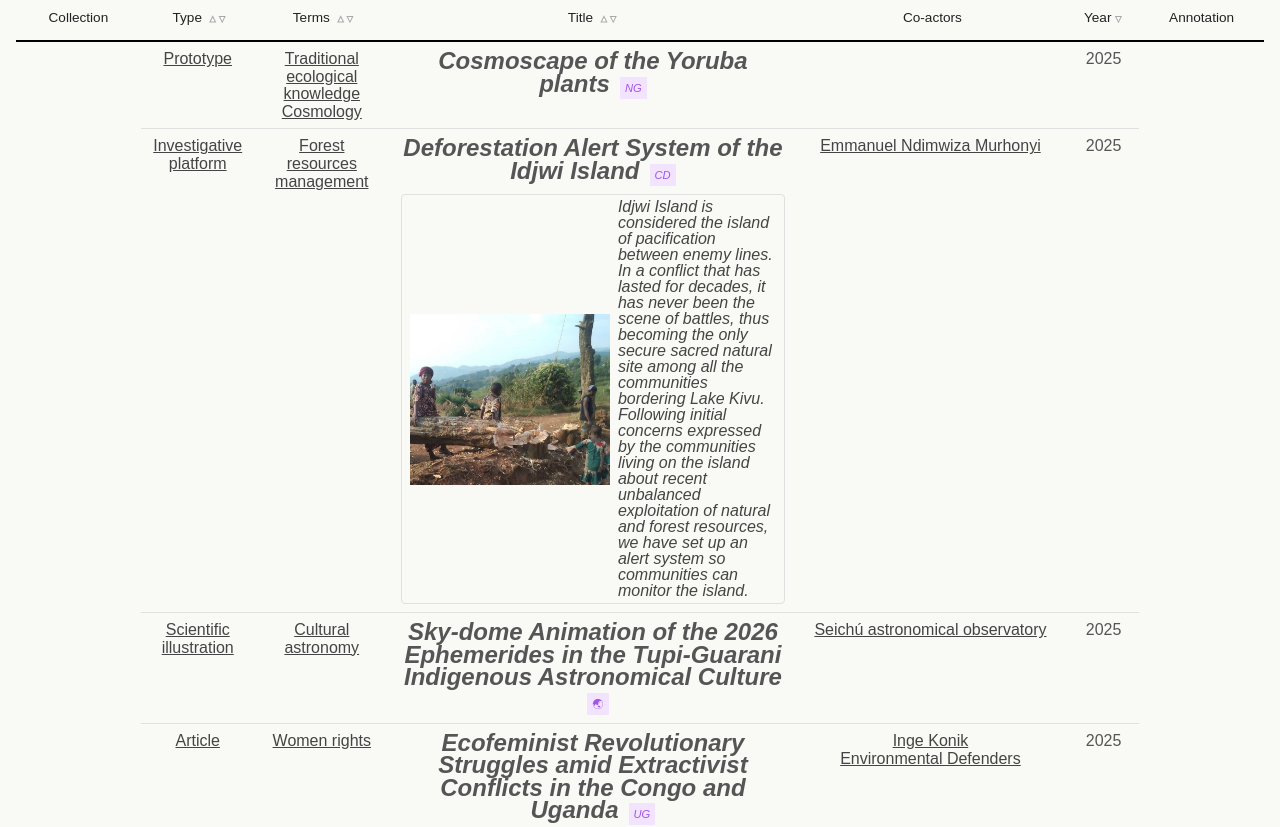
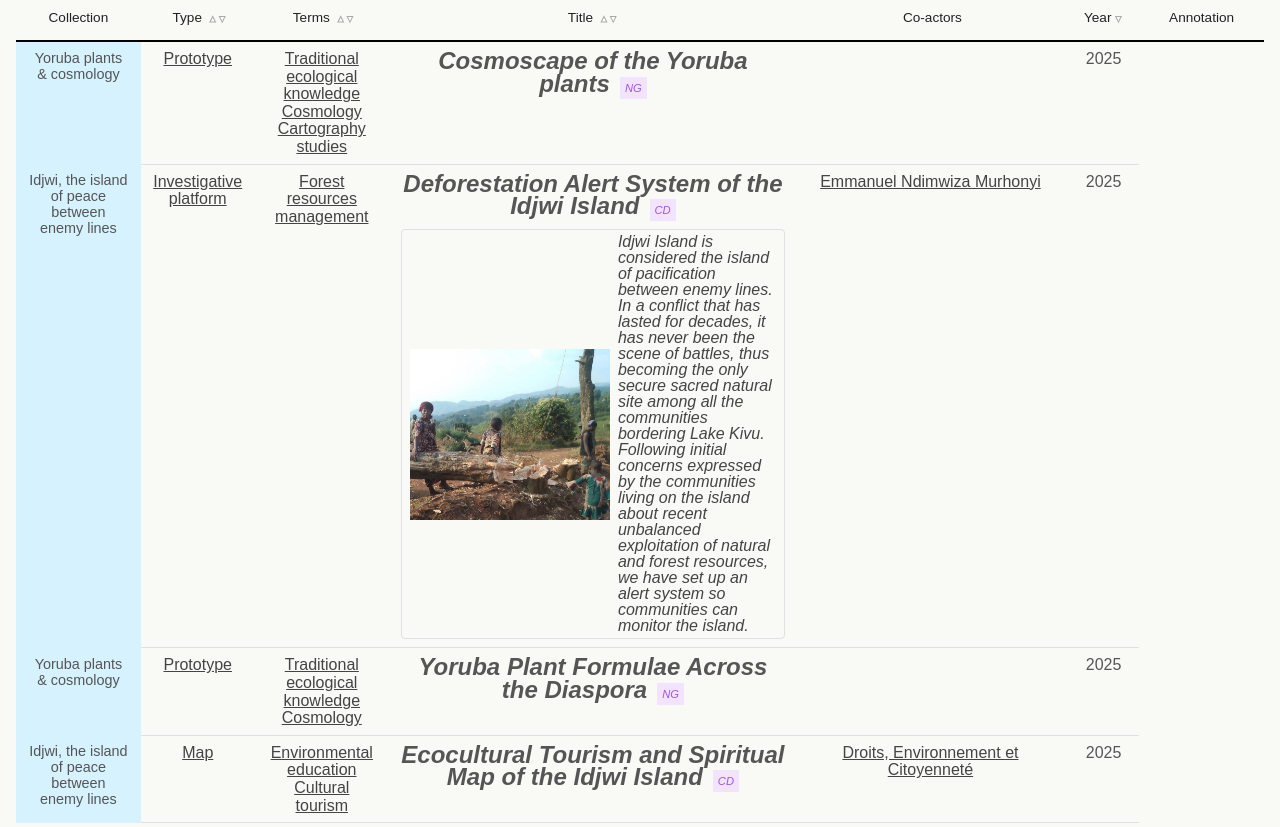
Before and after one commit to lsnmst/archive, a Svelte app: page / in a window 1280 px wide. Shown: the part 500-1327 px from the top of the page. Built offline with nearby package versions, Linux system fonts and the light colour scheme; a web font is replaced by a local one.

Commit message:
Update ADD data.js END 60

```diff
--- a/src/collection.js
+++ b/src/collection.js
@@ -1,10 +1,14 @@
 const collection = {
     "Comunidados":
-        "Comunidados is the idea, the project, the collection of maps and experiences created with Giulia Tagliente, which inspired all the others in the archive.",
+        "Comunidados is an idea, the project, the collection of maps and experiences created with Giulia Tagliente, which inspired all the others in the archive.",
     "Mapping the Void":
         "Mapping the void is a collection of exercises for practising how to map what is usually termed void in mainstream cartography: thus, even a desert, a glacier or a forest fill the map with signs and meanings.",
     "Fisherwomen of the African Lakes":
         "Fisherwomen of the African Lakes collection brings together the work and collective actions implemented together with the women's fishing communities of lake Albert and lake Kivu.",
+    "Yoruba plants & cosmology":
+        "A collection exploring traditional knowledge of Yoruba plants, outside of Western epistemology and its hegemonic influence on ethnobotanical sciences.",
+    "Idjwi, the island of peace between enemy lines":
+        "The collection dedicated to the Idjwi Island, the sacred natural site on Lake Kivu that resists the armed conflict of the African Great Lakes."
 };
 
 export default collection;
--- a/src/data.js
+++ b/src/data.js
@@ -1,15 +1,49 @@
 export default [
     {
-        id: 58,
+        id: 60,
         countrycode: "NG",
         title: "Cosmoscape of the Yoruba plants",
         url: "https://lsnmst.github.io/ewe/",
         type: "Prototype",
         languages: ["English", "Yoruba"],
         location: ["Nigeria"],
+        terms: ["Traditional ecological knowledge", "Cosmology", "Cartography studies"],
+        authors: null,
+        collection: "Yoruba plants & cosmology",
+        annotation: "",
+        year: "2025",
+        featured: "no",
+        featureImage: "",
+        featureDescription: ""
+    },
+    {
+        id: 59,
+        countrycode: "CD",
+        title: "Deforestation Alert System of the Idjwi Island",
+        url: "https://lsnmst.github.io/idjwi-alert-system/frontend/",
+        type: "Investigative platform",
+        languages: ["Français"],
+        location: ["DR Congo"],
+        terms: ["Forest resources management"],
+        authors: ["Emmanuel Ndimwiza Murhonyi"],
+        collection: "Idjwi, the island of peace between enemy lines",
+        annotation: "",
+        year: "2025",
+        featured: "yes",
+        featureImage: "/archive/images/GLAD.jpg",
+        featureDescription: "Idjwi Island is considered the island of pacification between enemy lines. In a conflict that has lasted for decades, it has never been the scene of battles, thus becoming the only secure sacred natural site among all the communities bordering Lake Kivu. Following initial concerns expressed by the communities living on the island about recent unbalanced exploitation of natural and forest resources, we have set up an alert system so communities can monitor the island."
+    },
+    {
+        id: 58,
+        countrycode: "NG",
+        title: "Yoruba Plant Formulae Across the Diaspora",
+        url: "https://lsnmst.github.io/ewe-diaspora/",
+        type: "Prototype",
+        languages: ["English", "Yoruba"],
+        location: ["Nigeria"],
         terms: ["Traditional ecological knowledge", "Cosmology"],
         authors: null,
-        collection: "",
+        collection: "Yoruba plants & cosmology",
         annotation: "",
         year: "2025",
         featured: "no",
@@ -19,19 +53,19 @@ export default [
     {
         id: 57,
         countrycode: "CD",
-        title: "Deforestation Alert System of the Idjwi Island",
-        url: "https://lsnmst.github.io/idjwi-alert-system/frontend/",
-        type: "Investigative platform",
+        title: "Ecocultural Tourism and Spiritual Map of the Idjwi Island",
+        url: "https://lsnmst.github.io/idjwi/",
+        type: "Map",
         languages: ["Français"],
         location: ["DR Congo"],
-        terms: ["Forest resources management"],
-        authors: ["Emmanuel Ndimwiza Murhonyi"],
-        collection: "",
+        terms: ["Environmental education", "Cultural tourism"],
+        authors: ["Droits, Environnement et Citoyenneté"],
+        collection: "Idjwi, the island of peace between enemy lines",
         annotation: "",
         year: "2025",
-        featured: "yes",
-        featureImage: "/archive/images/GLAD.jpg",
-        featureDescription: "Idjwi Island is considered the island of pacification between enemy lines. In a conflict that has lasted for decades, it has never been the scene of battles, thus becoming the only secure sacred natural site among all the communities bordering Lake Kivu. Following initial concerns expressed by the communities living on the island about recent unbalanced exploitation of natural and forest resources, we have set up an alert system so communities can monitor the island."
+        featured: "",
+        featureImage: "",
+        featureDescription: "",
     },
     {
         id: 56,
@@ -799,23 +833,6 @@ export default [
         featureDescription: "An online report exposing and condemning environmental crimes perpetrated between 2018-2023 on the Rutshuru-Ishasha road axis in the North-Kivu province of DR Congo",
     },
     {
-        id: 51,
-        countrycode: "CD",
-        title: "Ecocultural Tourism and Spiritual Map of the Idjwi Island",
-        url: "https://lsnmst.github.io/idjwi/",
-        type: "Map",
-        languages: ["Français"],
-        location: ["DR Congo"],
-        terms: ["Environmental education", "Cultural tourism"],
-        authors: ["Droits, Environnement et Citoyenneté"],
-        collection: "",
-        annotation: "",
-        year: "2025",
-        featured: "",
-        featureImage: "",
-        featureDescription: "",
-    },
-    {
         id: 44,
         countrycode: "BR",
         title: "Re-Existências. 1 Ponto = 1 Quilombola",
```
